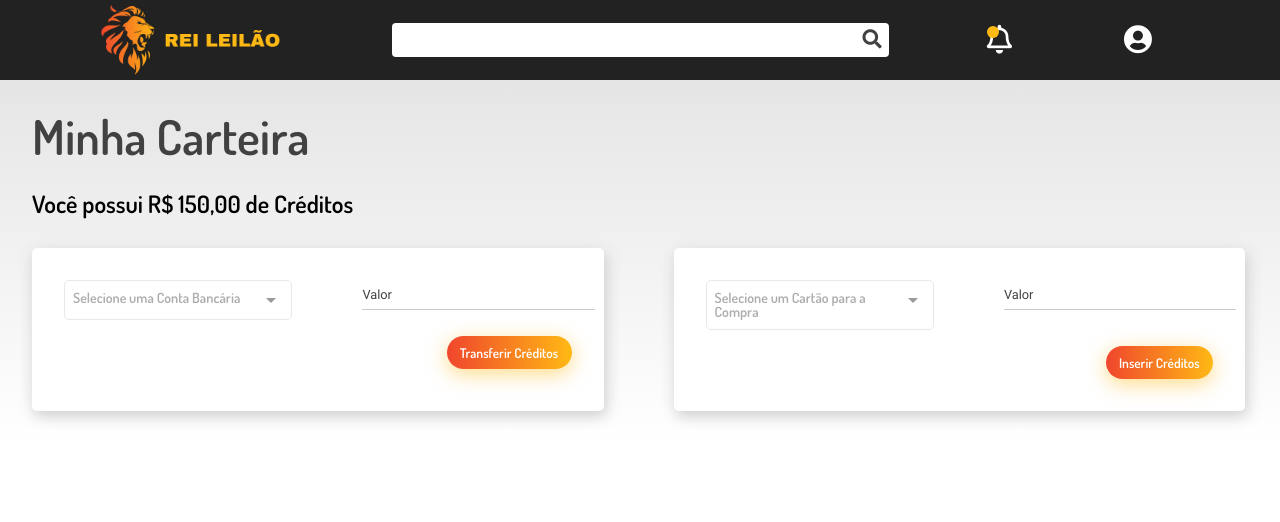
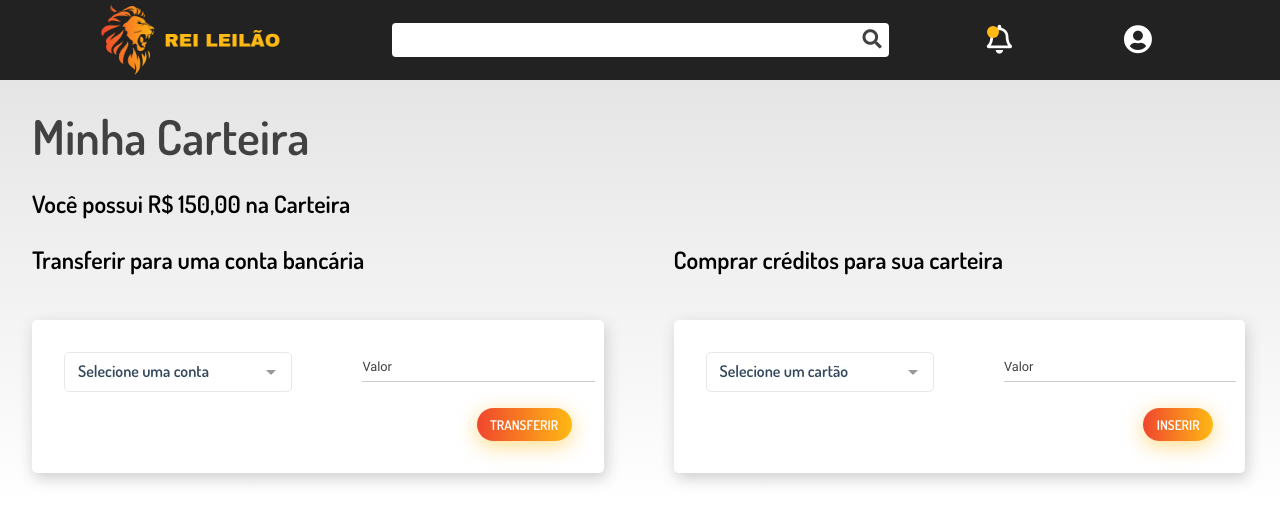
Before and after one commit to thalesburakowski/ReiLeiloesFront, a Vue app: page /carteira in a window 1280 px wide. Shown: the top 522 px of the page. Built offline with nearby package versions, Linux system fonts and the light colour scheme; what v-mask would draw is missing.

Commit message:
Carteira

```diff
--- /dev/null
+++ b/src/api/BankAccount.vue
@@ -0,0 +1,14 @@
+<script>
+import axios from 'axios'
+const serverUrl = 'https://localhost:3000/conta-bancaria'
+export default {
+  getAll: async function(userId) {
+    // const response = await axios.get(`${serverUrl}/${userId}`)
+    // return response.data
+    return [
+      { name: 'Minha conta Itaú', id: 1 },
+      { name: 'Minha Conta Nubank', id: 2 },
+    ]
+  },
+}
+</script>
--- /dev/null
+++ b/src/api/Card.vue
@@ -0,0 +1,10 @@
+<script>
+import axios from 'axios'
+const serverUrl = 'https://localhost:3000/cartao'
+export default {
+  getAll: async function(userId) {
+    const response = await axios.get(`${serverUrl}/${userId}`)
+    return response.data
+  },
+}
+</script>
--- a/src/api/Profile.vue
+++ b/src/api/Profile.vue
@@ -4,10 +4,17 @@ const serverUrl = 'https://localhost:44348/api/profile'
 export default {
   create: async function(userData) {
     const response = await axios.post(`${serverUrl}`, userData)
+    if (response.data.entities) {
+      localStorage.setItem('profile', JSON.stringify(response.data.entities[0]))
+    }
+
     return response.data
   },
-  getProfile: async function(profileId) {
-    const response = await axios.get(`${serverUrl}/${profileId}`)
+  getProfile: async function(userId) {
+    const response = await axios.get(`${serverUrl}/${userId}`)
+    if (response.data.entities) {
+      localStorage.setItem('profile', JSON.stringify(response.data.entities[0]))
+    }
     return response.data
   },
 }
--- /dev/null
+++ b/src/api/Wallet.vue
@@ -0,0 +1,21 @@
+<script>
+import axios from 'axios'
+const serverUrl = 'https://localhost:3000/carteira'
+export default {
+  deposit: async function(data) {
+    console.log(`${serverUrl}/deposito`)
+
+    const response = await axios.post(`${serverUrl}/deposito`, data)
+    return response.data
+  },
+
+  withdraw: async function(data) {
+    const response = await axios.post(`${serverUrl}/saque`, data)
+    return response.data
+  },
+  getCredits: async function(userId) {
+    const response = await axios.get(`${serverUrl}/${userId}`)
+    return response.data
+  },
+}
+</script>
--- a/src/views/Client/Wallet.vue
+++ b/src/views/Client/Wallet.vue
@@ -2,59 +2,116 @@
   <div class="page">
     <h1 class="page-title">Minha Carteira</h1>
 
-    <span class="page__info">Você possui R$ 150,00 de Créditos</span>
+    <span class="page__info">Você possui R$ 150,00 na Carteira</span>
+    <!-- <div class="wallet-info">
+      <span class="page__info">Você possui R$ 150,00 Pendente</span>
+      <button class="button button-principal" @click="withdraw">Transferir para Minha conta</button>
+      <button class="button button-principal" @click="withdraw">Transferir Créditos</button>
+    </div>-->
+    <span class="main-grid">
+      <span class="page__info">Transferir para uma conta bancária</span>
+      <span class="page__info">Comprar créditos para sua carteira</span>
+    </span>
+
     <span class="main-grid">
       <div class="fields">
         <div class="line-inputs">
           <div class="select">
             <Multiselect
-              v-model="valueConta"
-              :options="optionsConta"
+              v-model="bankAccount"
+              label="name"
+              :options="bankAccounts"
               :multiple="false"
               :close-on-select="true"
               selectedLabel="Selecionado"
-              placeholder="Selecione uma Conta Bancária"
+              placeholder="Selecione uma conta"
+              selectLabel
+              deselectLabel
+            ></Multiselect>
+          </div>
+
+          <label class="label-input">
+            <input type="text" required v-model="ammountBank">
+            <div class="label-text">Valor</div>
+          </label>
+        </div>
+
+        <div class="line-inputs" v-if="bankAccount.id == 0">
+          <label class="label-input">
+            <input type="text" required v-model="bankAccount.bank">
+            <div class="label-text" :class="[bankAccount.bank ? 'valid-field' : '']">Banco</div>
+          </label>
+          <label class="label-input">
+            <input type="text" required v-model="bankAccount.accountNumber">
+            <div class="label-text" :class="[bankAccount.accountNumber ? 'valid-field' : '']">Conta</div>
+          </label>
+          <label class="label-input">
+            <input type="text" required v-model="bankAccount.agencyNumber">
+            <div class="label-text" :class="[bankAccount.agencyNumber ? 'valid-field' : '']">Agência</div>
+          </label>
+          <label class="label-input">
+            <input type="text" required v-model="bankAccount.owner">
+            <div class="label-text" :class="[bankAccount.owner ? 'valid-field' : '']">Titular</div>
+          </label>
+          <label class="label-input">
+            <input type="text" required v-model="bankAccount.name">
+            <div class="label-text" :class="[bankAccount.name ? 'valid-field' : '']">Nome da conta</div>
+          </label>
+        </div>
+
+        <div class="save">
+          <button class="button button-principal" @click="withdraw">Transferir</button>
+        </div>
+      </div>
+
+      <div class="fields">
+        <div class="line-inputs">
+          <div class="select">
+            <Multiselect
+              v-model="creditCard"
+              label="name"
+              :options="creditCards"
+              :multiple="false"
+              :close-on-select="true"
+              selectedLabel="Selecionado"
+              placeholder="Selecione um cartão"
               selectLabel
               deselectLabel
             ></Multiselect>
           </div>
           <label class="label-input">
-            <input type="text" required>
+            <input type="text" required v-model="ammountCreditCard">
             <div class="label-text">Valor</div>
           </label>
         </div>
-        <div class="save">
-          <button class="button button-principal" @click="register">Transferir Créditos</button>
-        </div>
-      </div>
 
-      <div class="fields">
-        <!-- <div class="line-inputs">
-        <label class="label-input">
-          <input type="text" v-model="model.name" maxlength="80" required>
-          <div class="label-text">Nome</div>
-        </label>
-        </div>-->
-        <div class="line-inputs">
-          <div class="select">
-            <Multiselect
-              v-model="valueCartao"
-              :options="optionsCartao"
-              :multiple="false"
-              :close-on-select="true"
-              selectedLabel="Selecionado"
-              placeholder="Selecione um Cartão para a Compra"
-              selectLabel
-              deselectLabel
-            ></Multiselect>
-          </div>
+        <div class="line-inputs" v-if="creditCard.id == 0">
           <label class="label-input">
-            <input type="text" required>
-            <div class="label-text">Valor</div>
+            <input type="text" required :value="creditCard.owner">
+            <div class="label-text">Titular</div>
+          </label>
+          <label class="label-input">
+            <input type="text" required :value="creditCard.number">
+            <div class="label-text">Número</div>
+          </label>
+          <label class="label-input">
+            <input type="text" required :value="creditCard.expiryDate">
+            <div class="label-text">Vencimento</div>
+          </label>
+
+          <label class="label-input">
+            <input type="text" required :value="creditCard.securityCode">
+            <div class="label-text">Código</div>
+          </label>
+
+          <label class="label-input">
+            <input type="text" required :value="creditCard.name">
+            <div class="label-text">Nome do cartão</div>
           </label>
         </div>
+
         <div class="save">
-          <button class="button button-principal" @click="register">Inserir Créditos</button>
+          <button class="button button-principal" @click="deposit">Inserir</button>
         </div>
       </div>
     </span>
@@ -65,47 +122,108 @@
 import Multiselect from 'vue-multiselect'
 import SweetAlert from '../../components/SweetAlert'
 
+// import UserAPI from '@/api/User'
+import WalletAPI from '@/api/Wallet'
+import CreditCardAPI from '@/api/Card'
+import BankAccountAPI from '@/api/BankAccount'
+import ProfileAPI from '@/api/Profile'
+
 export default {
   name: 'Wallet',
   components: { Multiselect, SweetAlert },
   data() {
     return {
-      valueConta: null,
-      valueCartao: null,
-      optionsConta: [
-        'Minha conta Itaú',
-        'Minha Conta Nubank',
-        'Conta da mamãe',
-        'Automotivo',
-        'Outros',
-      ],
-      optionsCartao: [
-        'Meu cartão Nubank',
-        'Meu cartão Itau',
-        'Cartão que roubei do zé',
-      ],
+      bankAccount: {
+        owner: '',
+        accountNumber: '',
+        agencyNumber: '',
+        bank: '',
+        name: 'Selecione uma conta',
+      },
+      creditCard: {
+        name: 'Selecione um cartão',
+        owner: '',
+        number: '',
+        expiryDate: '',
+        securityCode: '',
+      },
+      user: {
+        id: null,
+      },
+      ammountCreditCard: '',
+      ammountBank: '',
+      bankAccounts: [],
+      creditCards: [],
     }
   },
+  mounted() {
+    this.loadCreditCards()
+    this.loadBankAccounts()
+    // this.loadCredits();
+    console.log('mounted')
+  },
   methods: {
-    async register() {
-      const result = await SweetAlert.showConfirmationModal()
-      if (result.value) {
-        SweetAlert.showSuccessModal()
+    async loadCreditCards() {
+      //profile.id
+      // const result = await CreditCardAPI.getAll(this.user.profileId)
+      this.creditCards.push({ name: 'Novo cartão', id: 0 })
+    },
+    async loadBankAccounts() {
+      //profile.id
+      // const result = await BankAccountAPI.getAll(this.user.profileId)
+      this.bankAccounts = await BankAccountAPI.getAll(1)
+      this.bankAccounts.push({ name: 'Nova conta', id: 0 })
+    },
+    async loadCredits() {
+      const response = await WalletAPI.getCredits(this.user.profileId)
+    },
+    async deposit() {
+      let data = this.creditCard
+      data.newCreditCard = false
+      if (this.creditCard.id == 0) {
+        data.newCreditCard = true
       }
+      data.value = this.ammountCreditCard
+      data.profileId = JSON.parse(localStorage.getItem('profile')).id
+      console.log(data)
+
+      const response = await WalletAPI.deposit(data)
+    },
+    async withdraw() {
+      const response = await WalletAPI.withdraw(this.user.profileId)
     },
   },
 }
 </script>
 
 <style lang="scss" scoped>
+.fields {
+  margin-top: 1rem;
+  text-align: left;
+
+  .line-inputs {
+    grid-template-columns: repeat(3, 29%);
+    grid-column-gap: 70px;
+    grid-row-gap: 2rem;
+
+    &--small {
+      grid-template-columns: 30% 50%;
+    }
+  }
+}
+.button {
+  text-transform: uppercase;
+}
 .page {
   text-align: left;
+
   .fields {
     .line-inputs {
       grid-template-columns: repeat(2, 45%);
       grid-column-gap: 70px;
       margin-bottom: 1rem;
     }
+
     .save {
       justify-content: flex-end;
       // margin-right: 2rem;
@@ -114,10 +232,26 @@ export default {
 
   &__info {
     font-size: 1.5rem;
+
+    &--card {
+      display: inline;
+    }
   }
 }
 
+.valid-field {
+  transform: translateY(-1rem) !important;
+}
+
 .main-grid {
+  display: grid;
+  grid-template-columns: repeat(2, 47%);
+  grid-column-gap: 70px;
+  grid-row-gap: 2rem;
+  margin-top: 2rem;
+}
+
+.second-grid {
   display: grid;
   grid-template-columns: repeat(2, 47%);
   grid-column-gap: 70px;
```
Also changed, not shown: src/api/user.vue (line endings or trailing spaces), 1 other file (tests, documents, lock files or other folders).
